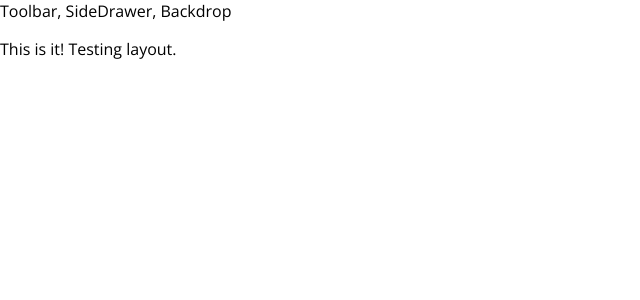
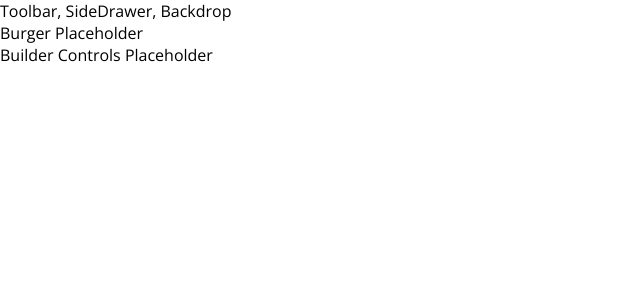
Before and after one commit to neotamoe/react-schwarzmuller-course, a React app in the folder burger-builder/: page / in a window 1280 px wide. Shown: the top 300 px of the page, without its empty margins (0-640 px from the left). Built offline with nearby package versions, Linux system fonts and the light colour scheme.

Commit message:
adding some v basic css and beginning to do put down initial layout

```diff
--- a/burger-builder/src/App.js
+++ b/burger-builder/src/App.js
@@ -1,13 +1,14 @@
 import React, { Component } from 'react';
 
 import Layout from './components/Layout/Layout';
+import BurgerBuilder from './containers/BurgerBuilder/BurgerBuilder';
 
 class App extends Component {
   render() {
     return (
       <div>
         <Layout>
-          <p>This is it!  Testing layout.</p>
+          <BurgerBuilder />
         </Layout>
       </div>
     );
--- /dev/null
+++ b/burger-builder/src/components/Layout/Layout.css
@@ -0,0 +1,3 @@
+.Content {
+    margin-top: 16px;
+}
--- a/burger-builder/src/components/Layout/Layout.js
+++ b/burger-builder/src/components/Layout/Layout.js
@@ -1,10 +1,11 @@
 import React from 'react';
 import Aux from '../../hoc/Aux';
+import classes from './Layout.css';
 
 const layout = (props) => (
     <Aux>
         <div>Toolbar, SideDrawer, Backdrop</div>
-        <main>
+        <main className={classes.Content}>
             {props.children}
         </main>
     </Aux>
--- /dev/null
+++ b/burger-builder/src/containers/BurgerBuilder/BurgerBuilder.js
@@ -0,0 +1,15 @@
+import React, {Component} from 'react';
+import Aux from '../../hoc/Aux';
+
+class BurgerBuilder extends Component {
+    render () {
+        return (
+            <Aux>
+                <div>Burger Placeholder</div>
+                <div>Builder Controls Placeholder</div>
+            </Aux>
+        );
+    }
+}
+
+export default BurgerBuilder;
```
